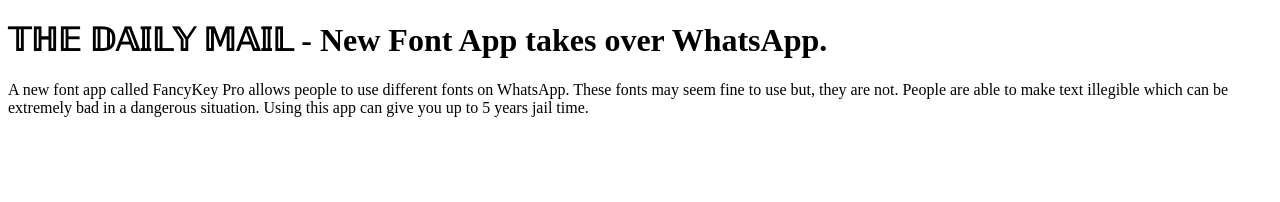
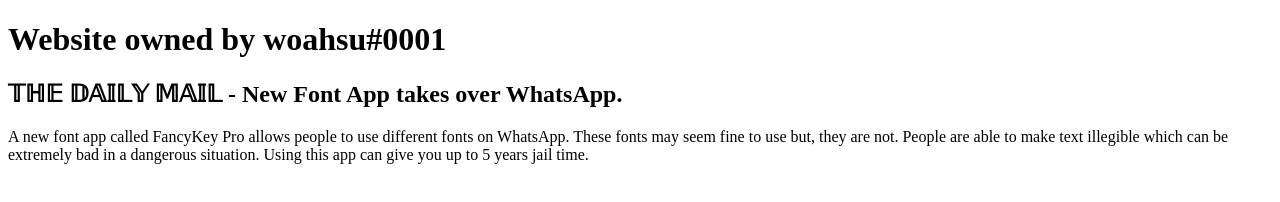
Before and after one commit to w0ahsu/w0ahsu-central, a plain HTML site: page index.html in a window 1280 px wide. Drawn offline with Linux system fonts and the light colour scheme.

Commit message:
Update index.html

```diff
--- a/index.html
+++ b/index.html
@@ -3,6 +3,7 @@
 <title>𝕋ℍ𝔼 𝔻𝔸𝕀𝕃𝕐 𝕄𝔸𝕀𝕃</title>
 </head>
 <body>
-<h1>𝕋ℍ𝔼 𝔻𝔸𝕀𝕃𝕐 𝕄𝔸𝕀𝕃 - New Font App takes over WhatsApp.</h1>
+<h1>Website owned by woahsu#0001</h1>
+<h2>𝕋ℍ𝔼 𝔻𝔸𝕀𝕃𝕐 𝕄𝔸𝕀𝕃 - New Font App takes over WhatsApp.</h2>
 <p>A new font app called FancyKey Pro allows people to use different fonts on WhatsApp. These fonts may seem fine to use but, they are not. People are able to make text illegible which can be extremely bad in a dangerous situation. Using this app can give you up to 5 years jail time.</p>
 </body>
```
